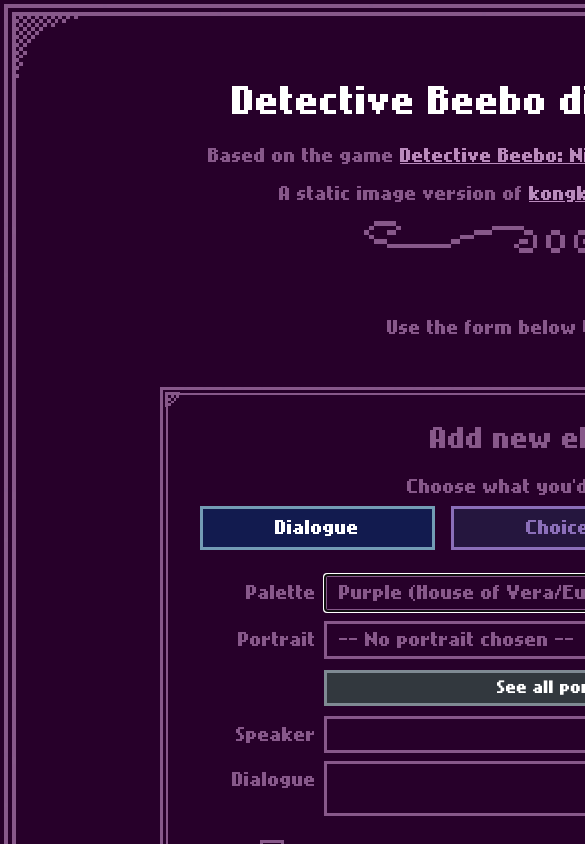
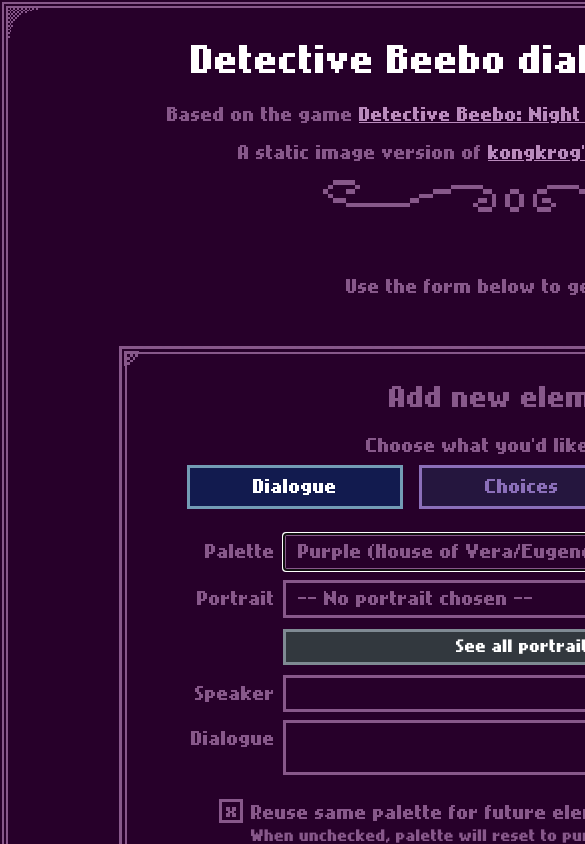
Before and after one commit to wovenstarlight/beebo-dialogue, a React (Create React App) app: page / in a window 390 px wide. Shown: the top 844 px of the page, 585 px wide, since content can reach past the window. Built offline with nearby package versions, Linux system fonts and the light colour scheme.

Commit message:
Make site border+AddForm tab margins responsive

```diff
--- a/src/styles/App.css
+++ b/src/styles/App.css
@@ -138,7 +138,7 @@
 	min-height: 100vh;
 	display: grid;
 	grid-template-rows: auto 1fr auto;
-	border: 5em solid transparent;
+	border: min(5em, 10vmin) solid transparent;
 	border-image: url("../assets/images/pauseBorder.png") 19% repeat;
 	font-family: "Nokia";
 	color: var(--text-house);
--- a/src/styles/Forms.css
+++ b/src/styles/Forms.css
@@ -3,7 +3,7 @@
 	border: none;
 	display: flex;
 	gap: 1em;
-	margin: 0 5vw 1em;
+	margin: 0 max(5vw, 3em) 1em;
 	padding: 0.5em 0 0;
 
 	legend { margin-inline: auto }
```
